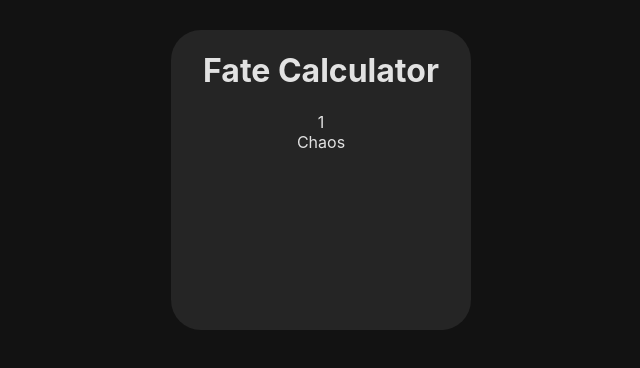
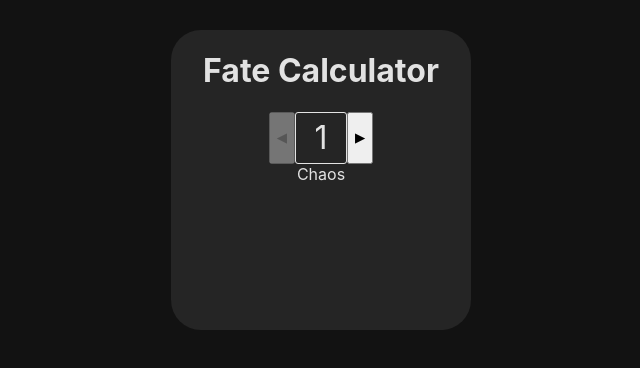
Before and after one commit to cedwards036/fate-calculator, a React (Create React App) app: page / in a window 1280 px wide. Shown: the top 368 px of the page, without its empty margins (319-959 px from the left). Built offline with nearby package versions, Linux system fonts and the light colour scheme.

Commit message:
implement full chaos counter functionality

```diff
--- a/src/App.css
+++ b/src/App.css
@@ -1,5 +1,22 @@
+:root {
+  --background-color: #121212;
+  --surface-color: rgba(255,255,255,0.08);
+  --main-text-color: rgba(255,255,255,0.87);
+  --chaos-box-dimension: 50px;
+}
+
 body {
-  background-color: #121212;
+  background-color: var(--background-color);
+}
+
+.row {
+  display: flex;
+  flex-direction: row;
+}
+
+.column {
+  display: flex;
+  flex-direction: column;
 }
 
 .calculator-wrapper {
@@ -9,16 +26,25 @@ body {
 }
 
 .calculator {
-  background-color:rgba(255,255,255,0.08);
+  background-color:var(--surface-color);
   width: 300px;
   height: 300px;
   border-radius: 30px;
-  color: rgba(255,255,255,0.87);
+  color: var(--main-text-color);
   margin-top: 30px;
-  display: flex;
-  flex-direction: column;
   text-align: center;
 }
 
 .chaos-counter {
+  align-items: center;
 }
+
+.chaos-number {
+  font-size: 2em;
+  border: 1px solid var(--main-text-color);
+  border-radius: 3px;
+  width: var(--chaos-box-dimension);
+  height: var(--chaos-box-dimension);
+  line-height: var(--chaos-box-dimension);
+  text-align: center;
+}
--- a/src/Calculator.tsx
+++ b/src/Calculator.tsx
@@ -12,9 +12,9 @@ function Calculator({ chaosProbabilities }: CalculatorProps) {
 
     return (
         <div className="calculator-wrapper">
-            <div className="calculator">
+            <div className="calculator column">
                 <h1>Fate Calculator</h1>
-                <ChaosCounter chaos={chaos} setChaos={setChaos} />
+                <ChaosCounter chaos={chaos} maxChaos={chaosProbabilities.length} setChaos={setChaos} />
             </div>
         </div>
     );
--- a/src/ChaosCounter.tsx
+++ b/src/ChaosCounter.tsx
@@ -3,10 +3,11 @@ import './App.css';
 
 type ChaosCounterProps = {
     chaos: number,
+    maxChaos: number,
     setChaos: (value: number) => void
 }
 
-function ChaosCounter({ chaos, setChaos }: ChaosCounterProps) {
+function ChaosCounter({ chaos, maxChaos, setChaos }: ChaosCounterProps) {
 
     function incrementChaos(): void {
         setChaos(chaos + 1);
@@ -16,9 +17,16 @@ function ChaosCounter({ chaos, setChaos }: ChaosCounterProps) {
         setChaos(chaos - 1);
     }
 
+    const incrButtonIsDisabled = chaos === maxChaos;
+    const decrButtonIsDisabled = chaos === 1;
+
     return (
-        <div className="chaos-counter">
-            <div>{chaos}</div>
+        <div className="chaos-counter column">
+            <div className="row">
+                <button aria-label="Decrement Chaos level" className="chaos-arrow" onClick={decrementChaos} disabled={decrButtonIsDisabled}>&#9664;</button>
+                <div className="chaos-number" data-testid="chaos-number">{chaos}</div>
+                <button aria-label="Increment Chaos level" className="chaos-arrow" onClick={incrementChaos} disabled={incrButtonIsDisabled}>&#9654;</button>
+            </div>
             <div>Chaos</div>
         </div>
     );
```
Also changed, not shown: 1 other file (tests, documents, lock files or other folders).
